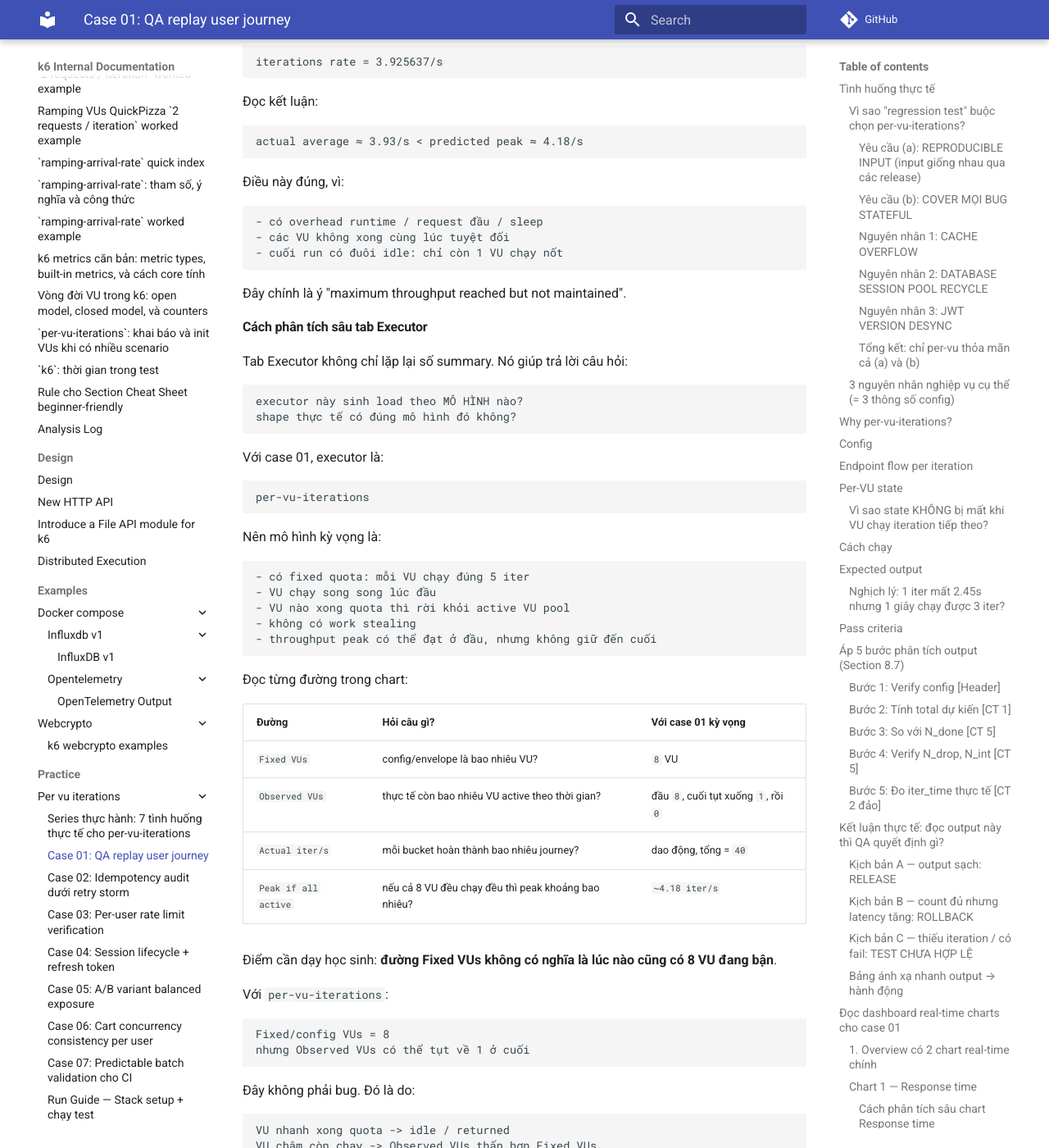
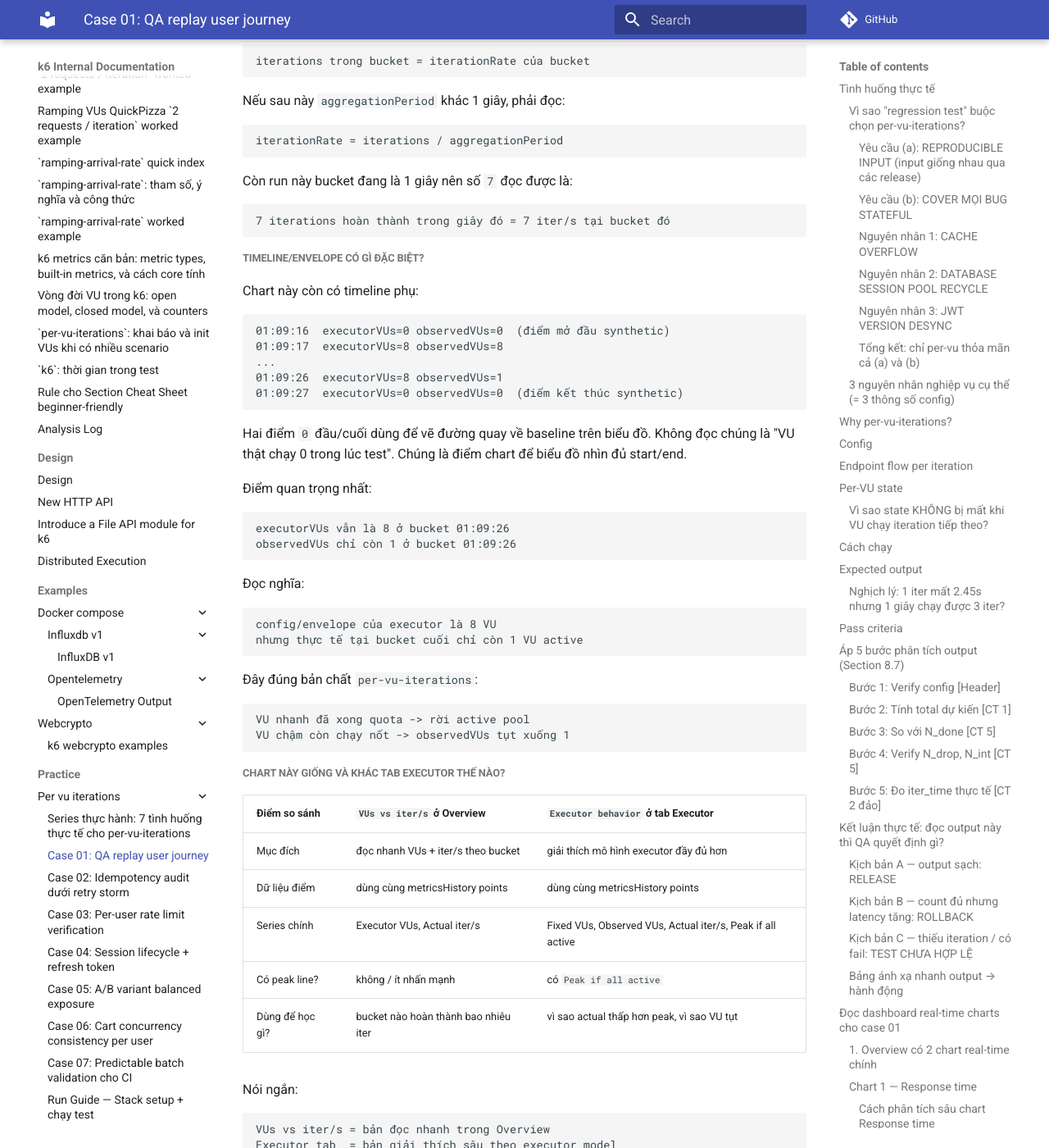
Before and after one commit to meomew-auto/markdown, an MkDocs documentation site: the page built from docs/practice/per-vu-iterations/01_user-journey-replay.md, in a window 1280 px wide and 1400 px high, scrolled down 32883 px. Shown: the whole window at 82% size. Built offline with MkDocs 1.6.1 and Material for MkDocs 9.7.7, drawn with Linux system fonts in a browser that asks for light colours; comment, search, counter and statistics services are not loaded; some of the changed text lies outside the part shown.

Commit message:
Update docs

````diff
--- a/docs/practice/per-vu-iterations/01_user-journey-replay.md
+++ b/docs/practice/per-vu-iterations/01_user-journey-replay.md
@@ -1634,6 +1634,147 @@ Kết luận:
 => executor behavior bình thường
 ```
 
+#### Kiểm chứng tính đúng đắn của chart `VUs vs iter/s`
+
+Chart này gần giống tab Executor, nên cần kiểm riêng để tránh hiểu nhầm.
+Nó đúng nếu thỏa 4 điều kiện:
+
+```text
+1. VUs trong chart khớp series `vus`
+2. Actual iter/s trong chart khớp series `iterations` đã group theo giây
+3. Tổng Actual iter/s theo các bucket = summary `iterations`
+4. Timeline/envelope thể hiện đúng shape của per-vu-iterations
+```
+
+Với run thật case 01:
+
+```text
+summary iterations = 40
+summary http_reqs  = 328
+configured VUs     = 8
+```
+
+Chart `VUs vs iter/s` có points:
+
+| Time bucket | Executor VUs / observed VUs | Actual iter/s | HTTP reqs |
+| --- | ---: | ---: | ---: |
+| 01:09:17 | 8 | 0 | 48 |
+| 01:09:18 | 8 | 0 | 19 |
+| 01:09:19 | 8 | 7 | 34 |
+| 01:09:20 | 8 | 4 | 36 |
+| 01:09:21 | 8 | 5 | 42 |
+| 01:09:22 | 8 | 6 | 31 |
+| 01:09:23 | 8 | 2 | 42 |
+| 01:09:24 | 8 | 7 | 32 |
+| 01:09:25 | 8 | 2 | 40 |
+| 01:09:26 | 1 | 7 | 4 |
+
+Kiểm bằng tổng Counter:
+
+```text
+sum(Actual iter/s theo bucket)
+  = 0+0+7+4+5+6+2+7+2+7
+  = 40
+  = summary iterations ✓
+
+sum(HTTP reqs theo bucket)
+  = 48+19+34+36+42+31+42+32+40+4
+  = 328
+  = summary http_reqs ✓
+```
+
+Vì `aggregationPeriod = 1`, nên:
+
+```text
+iterations trong bucket = iterationRate của bucket
+```
+
+Nếu sau này `aggregationPeriod` khác 1 giây, phải đọc:
+
+```text
+iterationRate = iterations / aggregationPeriod
+```
+
+Còn run này bucket đang là 1 giây nên số `7` đọc được là:
+
+```text
+7 iterations hoàn thành trong giây đó = 7 iter/s tại bucket đó
+```
+
+##### Timeline/envelope có gì đặc biệt?
+
+Chart này còn có timeline phụ:
+
+```text
+01:09:16  executorVUs=0 observedVUs=0  (điểm mở đầu synthetic)
+01:09:17  executorVUs=8 observedVUs=8
+...
+01:09:26  executorVUs=8 observedVUs=1
+01:09:27  executorVUs=0 observedVUs=0  (điểm kết thúc synthetic)
+```
+
+Hai điểm `0` đầu/cuối dùng để vẽ đường quay về baseline trên biểu đồ.
+Không đọc chúng là "VU thật chạy 0 trong lúc test". Chúng là điểm chart
+để biểu đồ nhìn đủ start/end.
+
+Điểm quan trọng nhất:
+
+```text
+executorVUs vẫn là 8 ở bucket 01:09:26
+observedVUs chỉ còn 1 ở bucket 01:09:26
+```
+
+Đọc nghĩa:
+
+```text
+config/envelope của executor là 8 VU
+nhưng thực tế tại bucket cuối chỉ còn 1 VU active
+```
+
+Đây đúng bản chất `per-vu-iterations`:
+
+```text
+VU nhanh đã xong quota -> rời active pool
+VU chậm còn chạy nốt -> observedVUs tụt xuống 1
+```
+
+##### Chart này giống và khác tab Executor thế nào?
+
+| Điểm so sánh | `VUs vs iter/s` ở Overview | `Executor behavior` ở tab Executor |
+| --- | --- | --- |
+| Mục đích | đọc nhanh VUs + iter/s theo bucket | giải thích mô hình executor đầy đủ hơn |
+| Dữ liệu điểm | dùng cùng metricsHistory points | dùng cùng metricsHistory points |
+| Series chính | Executor VUs, Actual iter/s | Fixed VUs, Observed VUs, Actual iter/s, Peak if all active |
+| Có peak line? | không / ít nhấn mạnh | có `Peak if all active` |
+| Dùng để học gì? | bucket nào hoàn thành bao nhiêu iter | vì sao actual thấp hơn peak, vì sao VU tụt |
+
+Nói ngắn:
+
+```text
+VUs vs iter/s = bản đọc nhanh trong Overview
+Executor tab  = bản giải thích sâu theo executor model
+```
+
+Vì cùng dùng metricsHistory, nếu points của `VUs vs iter/s` cộng đúng total
+và shape VU đúng, thì tab Executor cũng có nền dữ liệu đúng. Tab Executor
+chỉ thêm lớp tính toán peak:
+
+```text
+predicted_peak = configuredVUs / iteration_duration_avg
+               = 8 / 1.912
+               ≈ 4.18 iter/s
+```
+
+Kết luận kiểm chứng chart này:
+
+```text
+- Actual iter/s cộng lại đúng 40 iterations
+- HTTP reqs theo bucket cộng lại đúng 328 requests
+- VUs shape 8 -> 1 -> 0 khớp CLI progress
+- timeline có điểm synthetic 0 đầu/cuối để vẽ chart
+=> chart VUs vs iter/s đo đúng cho case 01
+```
+
 ### 2. Tab Executor / Execution
 
 Chuyển sang tab:
````
